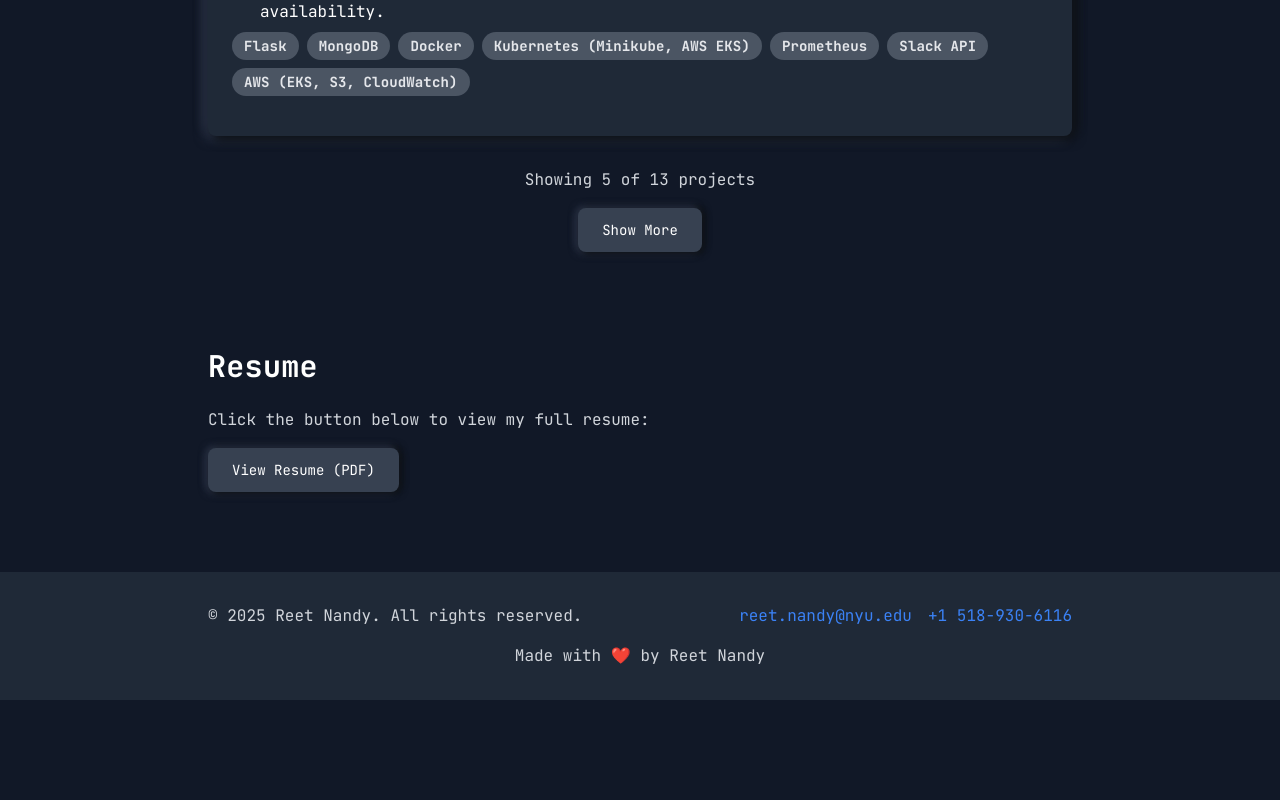
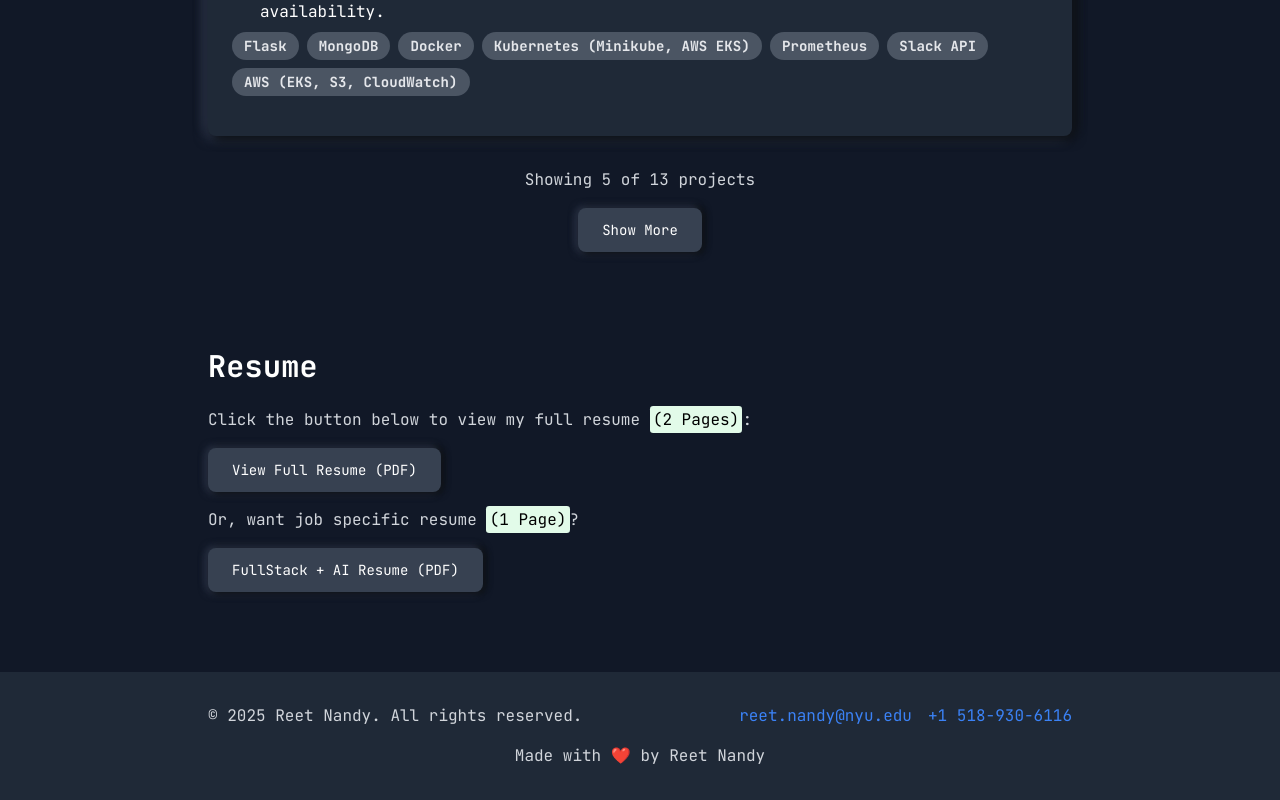
Before and after one commit to TechPertz/techpertz.github.io, a Next.js app: page / in a window 1280 px wide. Shown: the part 7044-7844 px from the top of the page. Before the commit the page ends 7744 px from the top, so only its background shows below. Built offline with nearby package versions, Linux system fonts and the light colour scheme.

Commit message:
changes in resume section in home page

```diff
--- a/app/page.tsx
+++ b/app/page.tsx
@@ -369,14 +369,23 @@ export default function HomePage() {
 
         <section id="resume" ref={resumeRef} className="py-12">
           <h2 className="text-3xl font-bold mb-6 dark:text-white">Resume</h2>
-          <p className="mb-4 dark:text-gray-300">Click the button below to view my full resume:</p>
+          <p className="mb-4 dark:text-gray-300">Click the button below to view my full resume <span className="highlight">(2 Pages)</span>:</p>
           <Link
             href="/ReetNandy_Resume.pdf"
+            className="inline-block px-6 py-3 rounded-corners neu-button text-sm dark:bg-gray-700 dark:text-white mb-4"
+            target="_blank"
+            rel="noopener noreferrer"
+          >
+            View Full Resume (PDF)
+          </Link>
+          <p className="mb-4 dark:text-gray-300">Or, want job specific resume <span className="highlight">(1 Page)</span>?</p>
+          <Link
+            href="/ReetNandy_SdeAI.pdf"
             className="inline-block px-6 py-3 rounded-corners neu-button text-sm dark:bg-gray-700 dark:text-white"
             target="_blank"
             rel="noopener noreferrer"
           >
-            View Resume (PDF)
+            FullStack + AI Resume (PDF)
           </Link>
         </section>
       </main>
```
